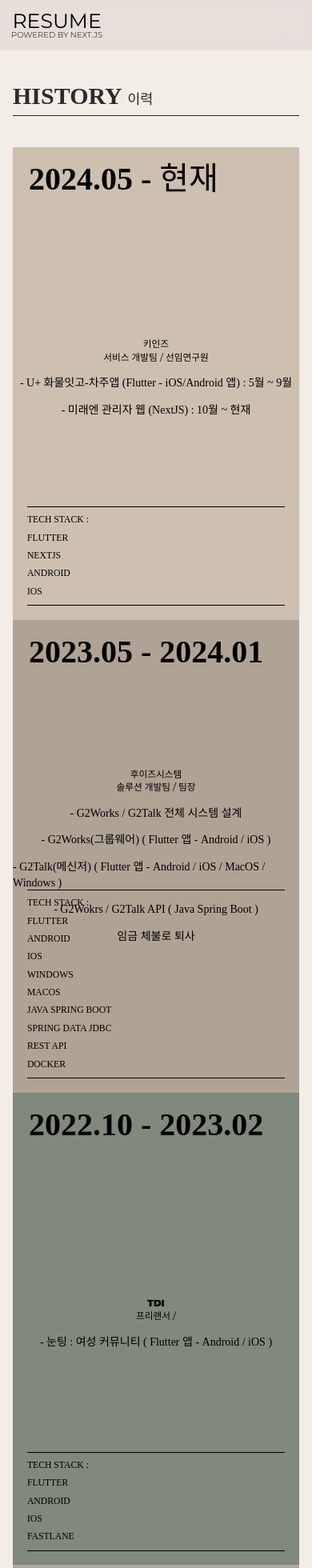
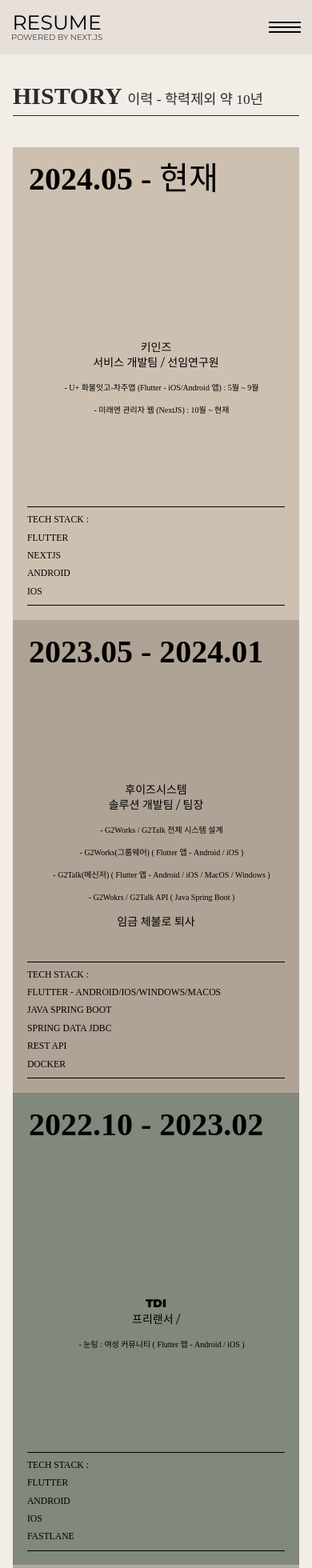
Before and after one commit to work-ethanhuh/next-js-test, a Next.js app: page / in a window 390 px wide. Shown: the top 1960 px of the page at 80% size. Built offline with nearby package versions, Linux system fonts and the light colour scheme; a small style sheet from the web is missing; a web font is replaced by a local one.

Commit message:
- 이력 파트 완성

```diff
--- a/app/assets/scss/section/_header.scss
+++ b/app/assets/scss/section/_header.scss
@@ -4,7 +4,7 @@
 }
 .header__inner {
     @include flex-between;
-    background-color: rgba(116, 99, 99, 0.1);
+    background-color: rgba(230, 223, 218);
     backdrop-filter: blur(15px);
     padding: 1rem;
 
@@ -34,7 +34,7 @@
                     position: absolute;
                     right: 0;
                     top: 68px;
-                    background-color: rgba(116,99,99,0.1);
+                    background-color: rgba(230, 223, 218);
                     backdrop-filter: blur(15px);
                     z-index: 10000;
                     min-width: 150px;
@@ -44,7 +44,7 @@
                         display: block;
                         text-align: right;
 
-                        a {
+                        span {
                             display: inline-block;
                             padding: 10px;
                         }
@@ -62,7 +62,7 @@
         li {
             display: inline;
 
-            a {
+            span {
                 text-transform: uppercase;
                 font-size: 14px;
                 padding: 14px;
--- a/app/assets/scss/section/_site.scss
+++ b/app/assets/scss/section/_site.scss
@@ -34,7 +34,7 @@
     }
     .site__wrap {
         .site__item {
-            height: 70vh;
+            min-height: 70vh;
             @include flex-center;
             flex-direction: column;
             position: sticky;
@@ -50,90 +50,90 @@
             }
             &.s2 {
                 background-color: var(--subBg200);
+                top: 182px;
+
+                @media (max-width: 800px){
+                    top: 142px;
+                }
+            }
+            &.s3 {
+                background-color: var(--subBg300);
+                top: 184px;
+
+                @media (max-width: 800px){
+                    top: 144px;
+                }
+            }
+            &.s4 {
+                background-color: var(--subBg400);
+                top: 186px;
+
+                @media (max-width: 800px){
+                    top: 146px;
+                }
+            }
+            &.s5 {
+                background-color: var(--subBg100);
+                top: 188px;
+
+                @media (max-width: 800px){
+                    top: 148px;
+                }
+            }
+            &.s6 {
+                background-color: var(--subBg200);
+                top: 190px;
+
+                @media (max-width: 800px){
+                    top: 150px;
+                }
+            }
+            &.s7 {
+                background-color: var(--subBg300);
+                top: 192px;
+
+                @media (max-width: 800px){
+                    top: 152px;
+                }
+            }
+            &.s8 {
+                background-color: var(--subBg400);
+                top: 194px;
+
+                @media (max-width: 800px){
+                    top: 154px;
+                }
+            }
+            &.s9 {
+                background-color: var(--subBg100);
+                top: 196px;
+
+                @media (max-width: 800px){
+                    top: 156px;
+                }
+            }
+            &.s10 {
+                background-color: var(--subBg200);
+                top: 198px;
+
+                @media (max-width: 800px){
+                    top: 158px;
+                }
+            }
+            &.s11 {
+                background-color: var(--subBg300);
                 top: 200px;
 
                 @media (max-width: 800px){
                     top: 160px;
                 }
             }
-            &.s3 {
-                background-color: var(--subBg300);
-                top: 220px;
+            &.s12 {
+                background-color: var(--subBg400);
+                top: 202px;
 
                 @media (max-width: 800px){
-                    top: 180px;
-                }
-            }
-            &.s4 {
-                background-color: var(--subBg400);
-                top: 240px;
-
-                @media (max-width: 800px){
-                    top: 200px;
-                }
-            }
-            &.s5 {
-                background-color: var(--subBg100);
-                top: 240px;
-
-                @media (max-width: 800px){
-                    top: 200px;
-                }
-            }
-            &.s6 {
-                background-color: var(--subBg200);
-                top: 240px;
-
-                @media (max-width: 800px){
-                    top: 200px;
-                }
-            }
-            &.s7 {
-                background-color: var(--subBg300);
-                top: 240px;
-
-                @media (max-width: 800px){
-                    top: 200px;
-                }
-            }
-            &.s8 {
-                background-color: var(--subBg400);
-                top: 240px;
-
-                @media (max-width: 800px){
-                    top: 200px;
-                }
-            }
-            &.s9 {
-                background-color: var(--subBg100);
-                top: 240px;
-
-                @media (max-width: 800px){
-                    top: 200px;
-                }
-            }
-            &.s10 {
-                background-color: var(--subBg200);
-                top: 240px;
-
-                @media (max-width: 800px){
-                    top: 200px;
-                }
-            }
-            &.s11 {
-                background-color: var(--subBg300);
-                top: 240px;
-
-                @media (max-width: 800px){
-                    top: 200px;
-                }
-            }
-            &.s12 {
-                background-color: var(--subBg400);
-                top: 240px;
-
-                @media (max-width: 800px){
-                    top: 200px;
+                    top: 162px;
                 }
             }
             .num {
@@ -146,7 +146,7 @@
                 top: 1vw;
 
                 @media (max-width: 800px){
-                    font-size: clamp(40px, 10vw, 80px);
+                    font-size: clamp(40px, 6vw, 80px);
                     left: 20px;
                     top: 20px;
                 }
@@ -156,24 +156,22 @@
                 margin-bottom: 1rem;
 
                 > div {
-                    font-size: 3vw;
-                    // line-height: 1;
                     font-weight: 900;
                     text-transform: uppercase;
-                    // text-decoration: underline;
                     font-family: var(--mainEng-font);
 
-                    @media (max-width: 100%){
-                        font-size: clamp(10px, 4vw, 26px);
+                    @media (min-width: 800px){
+                        font-size: clamp(40px, 3vw, 60px);
                     }
                 }
             }
             .title {
-                text-align: left;
                 font-family: var(--mainKor-font);
                 margin-bottom: 1rem;
-                @media (max-width: 100%){
-                    font-size: clamp(5px, 3vw, 20px);
+                margin-left: 2rem;
+                margin-right: 1rem;
+                @media (max-width: 800px){
+                    font-size: clamp(10px, 2vw, 30px);
                 }
             }
             .btn {
@@ -202,7 +200,6 @@
                 justify-content: space-between;
 
                 @media (max-width: 800px){
-
                     flex-direction: column;
                     width: 90%;
                     margin-left: 5%;
--- a/app/components/Header.tsx
+++ b/app/components/Header.tsx
@@ -1,4 +1,4 @@
-import React, { FC } from "react";
+import React, { FC, useState } from "react";
 
 import { headerNavigation } from "../constants/constVariable";
 
@@ -7,15 +7,23 @@ interface Props {
 }
 
 const Header: FC<Props> = ({ onPathData }) => {
-    // const [show, setShow] = useState(false);
+    const [show, setShow] = useState(false);
 
-    // const toggleMenu = () => {
-    //     setShow((prevShow) => !prevShow);
-    // }
+    const toggleMenu = () => {
+        setShow((prevShow) => !prevShow);
+    }
 
     const pathData = (url : string) => {
         onPathData(url);
+        handleScrollToTop();
     }
+
+    const handleScrollToTop = () => {
+        window.scrollTo({
+          top: 0,
+          behavior: 'smooth',
+        });
+      };
 
     return (
         <header id="header" role="banner">
@@ -26,19 +34,34 @@ const Header: FC<Props> = ({ onPathData }) => {
                     </h1>
                 </div>
                 <nav
-                    className={`header__nav false`}
+                    className={`header__nav ${show ? "show" : ""}`}
                     role="navigation"
                     aria-label="메인 메뉴"
                 >
                     <ul>
                         {headerNavigation.map((nav, key) => (
                             <li key={key} style={{ marginRight: '20px' }}>
-                                <span onClick={() => pathData(nav.url)} style={{ cursor: 'pointer'}}>{nav.title}</span>
+                                <span onClick={() => {
+                                    pathData(nav.url);
+                                    toggleMenu();
+                                }} style={{ cursor: 'pointer'}}>{nav.title}</span>
                             </li>
                         ))}
                     </ul>
                 </nav>
+                <div
+                    className="header__nav__mobile"
+                    id="headerToggle"
+                    aria-controls="primary-menu"
+                    aria-expanded={show ? "true" : "false"}
+                    role="button"
+                    tabIndex={0}
+                    onClick={toggleMenu}
+                >
+                    <span></span>
+                </div>
             </div>
+
         </header>
     )
 }
--- a/app/components/History.tsx
+++ b/app/components/History.tsx
@@ -7,7 +7,7 @@ const Site = () => {
         <section id="site">
             <div className="site__inner">
                 <h2 className="site__title">
-                    History <em>이력</em>
+                    History <em>이력 - 학력제외 약 10년</em>
                 </h2>
                 <div className="site__wrap">
                     {historyText.map((history, key) => (
@@ -18,8 +18,8 @@ const Site = () => {
                                 <div><h4>{history.text[1]} / {history.text[2]}</h4></div>
                             </div>
                             {history.title.map((title, idx) => (
-                                    <div className="title" key={idx} >{title}</div>
-                                ))}
+                                <div className="title" key={idx} >{title}</div>
+                            ))}
                             <div className="btn">
                                 {/* <a href={history.code}>code</a> */}
                                 <span>{history.view}</span>
--- a/app/constants/constVariable.tsx
+++ b/app/constants/constVariable.tsx
@@ -42,11 +42,7 @@ export const historyText = [
         code: "",
         view: "임금 체불로 퇴사",
         info: [
-            "Flutter",
-            "Android",
-            "iOS",
-            "Windows",
-            "MacOS",
+            "Flutter - Android/iOS/Windows/MacOS",
             "Java Spring Boot",
             "Spring Data JDBC",
             "Rest api",
```
